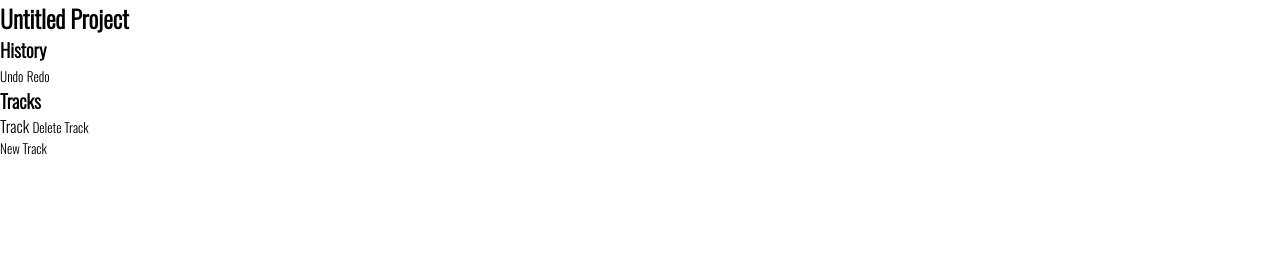
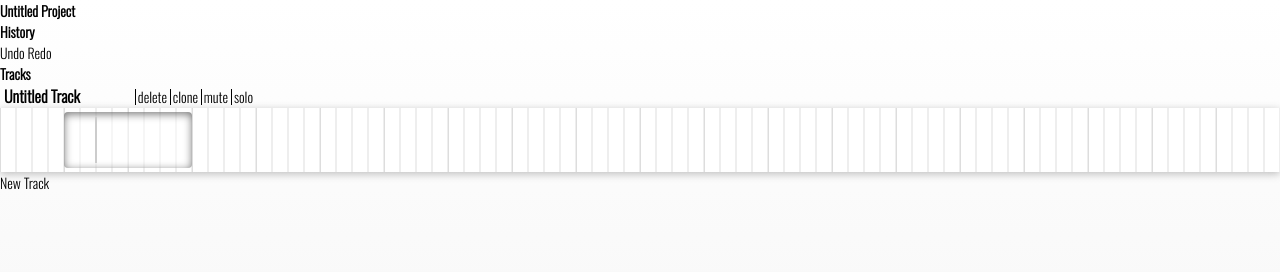
Before and after one commit to SUNRUSE-Junk-Drawer/SUNRUSE.Studio, a plain HTML site: page index.html in a window 1280 px wide. Both pictures are taken after a click on the button "New Track". Drawn offline with nearby package versions, Linux system fonts and the light colour scheme.

Commit message:
Began experimenting with overall styling and the layout of the project page.

```diff
--- a/css/general.css
+++ b/css/general.css
@@ -6,4 +6,13 @@
     color: black;
     background: none;
     font-family: 'Oswald', sans-serif;
+    font-size: 14px;
 }
+
+html {
+    height: 100%;
+}
+
+body {
+    background: linear-gradient(#FFF, #EEE);
+}
--- /dev/null
+++ b/css/track.css
@@ -0,0 +1,52 @@
+.track {
+}
+
+.trackTitle {
+    font-size: 16px;
+    font-weight: bold;
+    width: 128px;
+    padding-left: 4px;
+}
+
+.trackButton {
+    border-left: 1px solid black;
+    line-height: 12px;
+    padding: 2px;
+    padding-right: 0;
+}
+
+.trackTimeline{
+    position: relative;
+    min-width: 512px;
+    height: 64px;
+    box-shadow: 0px 2px 8px rgba(0, 0, 0, 0.25);
+    background: repeating-linear-gradient(to right,
+        #BBB, #FFF 1px, #FFF 15px, #DDD 16px,
+        #FFF 17px, #FFF 31px, #DDD 32px,
+        #FFF 33px, #FFF 47px, #DDD 48px,
+        #FFF 49px, #FFF 63px, #DDD
+    );
+    /* Seems to be necessary to prevent large blocks appearing in the gradient
+    on Chromium-based browsers.  No idea why. */
+    background-size: 64px;
+}
+
+.loop {
+    position: absolute;
+    top: 4px;
+    bottom: 4px;
+    background-color: rgba(255, 255, 255, 0.5);
+    border-radius: 4px;
+    box-shadow: inset 0px 2px 8px rgba(0, 0, 0, 0.55);
+}
+
+.loopRepeat {
+    position: absolute;
+    top: 5px;
+    bottom: 5px;
+}
+
+.loopRepeat:not(:first-child){
+    margin-left: -1px;
+    border-left: 2px solid #CCC;
+}
--- a/index.html
+++ b/index.html
@@ -1,5 +1,7 @@
+<!DOCTYPE html>
 <html>
     <head>
+        <meta http-equiv="X-UA-Compatible" content="IE=edge">
         <title>SUNRUSE.Studio</title>
         <script src="https://ajax.googleapis.com/ajax/libs/angularjs/1.3.3/angular.min.js"></script>
         <script src="src/sunruseStudio.js"></script>
@@ -10,6 +12,7 @@
         <link href='http://fonts.googleapis.com/css?family=Oswald:300' rel='stylesheet' type='text/css'>
         <link rel="stylesheet" href="css/general.css">
         <link rel="stylesheet" href="css/dialog.css">
+        <link rel="stylesheet" href="css/track.css">
     </head>
     <body ng-app="sunruseStudio" ng-controller="projectController">
         <div>
@@ -18,9 +21,18 @@
             <button ng-click="history.undo();" ng-disabled="!history.canUndo()">Undo</button>
             <button ng-click="history.redo();" ng-disabled="!history.canRedo()">Redo</button>
             <h3>Tracks</h3>
-            <div ng-repeat="track in projectValue.tracks">
-                Track
-                <button ng-click="deleteTrack(track);">Delete Track</button>
+            <div class="track" ng-repeat="track in projectValue.tracks">
+                <input class="trackTitle" value="Untitled Track"></input>
+                <button class="trackButton" ng-click="deleteTrack(track);">delete</button>
+                <button class="trackButton">clone</button>
+                <button class="trackButton">mute</button>
+                <button class="trackButton">solo</button>
+                <div class="trackTimeline">
+                    <div class="loop" style="left: 64px; width: 128px;">
+                        <div class="loopRepeat"></div>
+                        <div class="loopRepeat" style="left: 32px;"></div>
+                    </div>
+                </div>
             </div>
             <button ng-click="newTrack();">New Track</button>
         </div>
```
